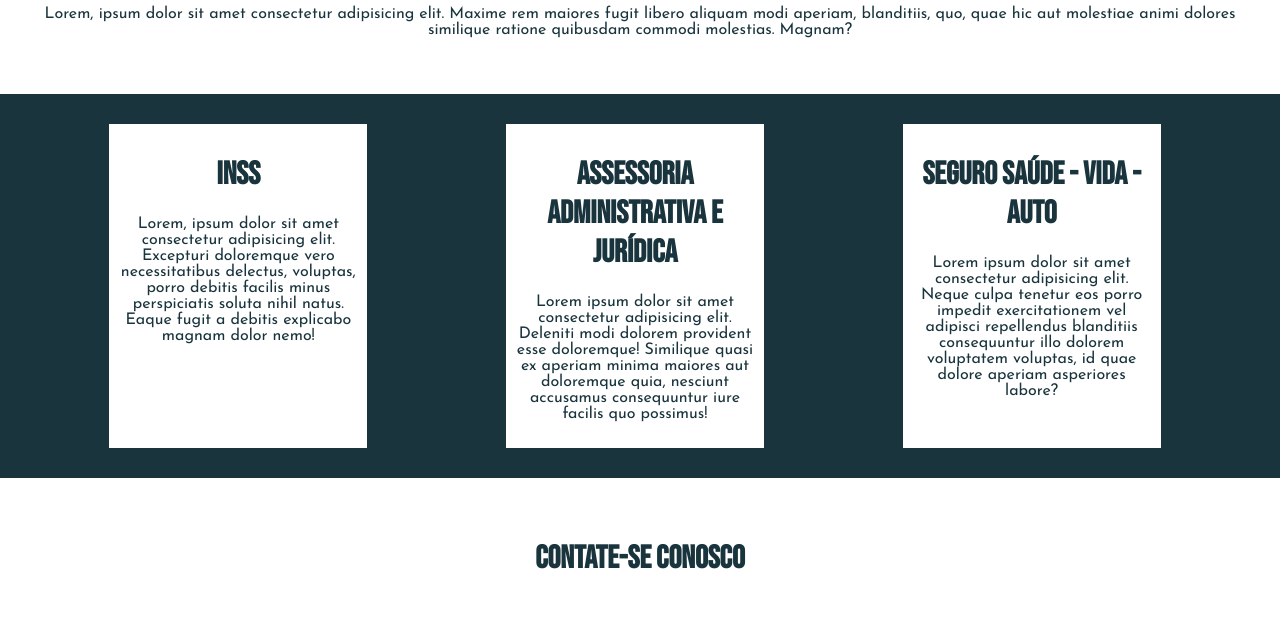
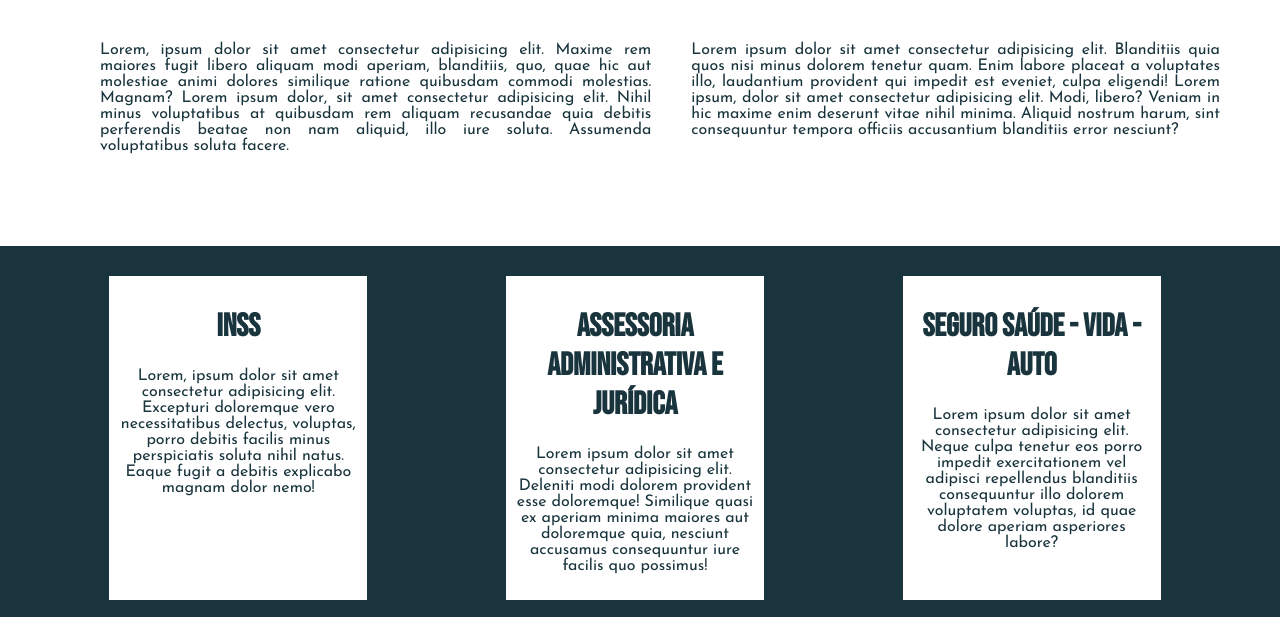
Before and after one commit to esteroliver/landing-page, a plain HTML site: page index.html in a window 1280 px wide. Shown: the part 612-1229 px from the top of the page. Drawn offline with Linux system fonts and the light colour scheme.

Commit message:
alterações do "sobre"

```diff
--- a/index.html
+++ b/index.html
@@ -15,7 +15,14 @@
     <main>
         <div id="sobre">
             <h1>FCA Seguros</h1>
-            <p>Lorem, ipsum dolor sit amet consectetur adipisicing elit. Maxime rem maiores fugit libero aliquam modi aperiam, blanditiis, quo, quae hic aut molestiae animi dolores similique ratione quibusdam commodi molestias. Magnam?</p>
+            <ul>
+                <li>
+                    <p>Lorem, ipsum dolor sit amet consectetur adipisicing elit. Maxime rem maiores fugit libero aliquam modi aperiam, blanditiis, quo, quae hic aut molestiae animi dolores similique ratione quibusdam commodi molestias. Magnam? Lorem ipsum dolor, sit amet consectetur adipisicing elit. Nihil minus voluptatibus at quibusdam rem aliquam recusandae quia debitis perferendis beatae non nam aliquid, illo iure soluta. Assumenda voluptatibus soluta facere.</p>
+                </li>
+                <li>
+                    <p>Lorem ipsum dolor sit amet consectetur adipisicing elit. Blanditiis quia quos nisi minus dolorem tenetur quam. Enim labore placeat a voluptates illo, laudantium provident qui impedit est eveniet, culpa eligendi! Lorem ipsum, dolor sit amet consectetur adipisicing elit. Modi, libero? Veniam in hic maxime enim deserunt vitae nihil minima. Aliquid nostrum harum, sint consequuntur tempora officiis accusantium blanditiis error nesciunt?</p>
+                </li>
+            </ul>
         </div>
         <div id="colunas">
             <ul>
@@ -37,7 +44,7 @@
             <h1>Contate-se conosco</h1>
             <ul>
                 <li>Instagram: <a href="https://www.instagram.com/fca.seguros/" target="blank">@fca.seguros</a></li>
-                <li>Whatsapp: (84) 99217-1370</li>
+                <li>WhatsApp: (84) 99217-1370</li>
                 <li>E-mail: franciscaseguros@hotmail.com</li>
                 <li>Endereço: Rua Dr. Sadi Mendes, 1026-A. Santos Reis, Parnamirim/RN</li>
             </ul>
--- a/style.css
+++ b/style.css
@@ -45,7 +45,15 @@ header{
 #sobre h1{
     font-family: var(--fonte-destaque);
 }
-#sobre p{
+#sobre ul{
+    display: flex;
+}
+#sobre ul li{
+    list-style-type: none;
+    text-align: justify;
+    padding: 20px;
+}
+#sobre ul li p{
     font-family: var(--fonte-padrao);
 }
 #colunas ul{
```
